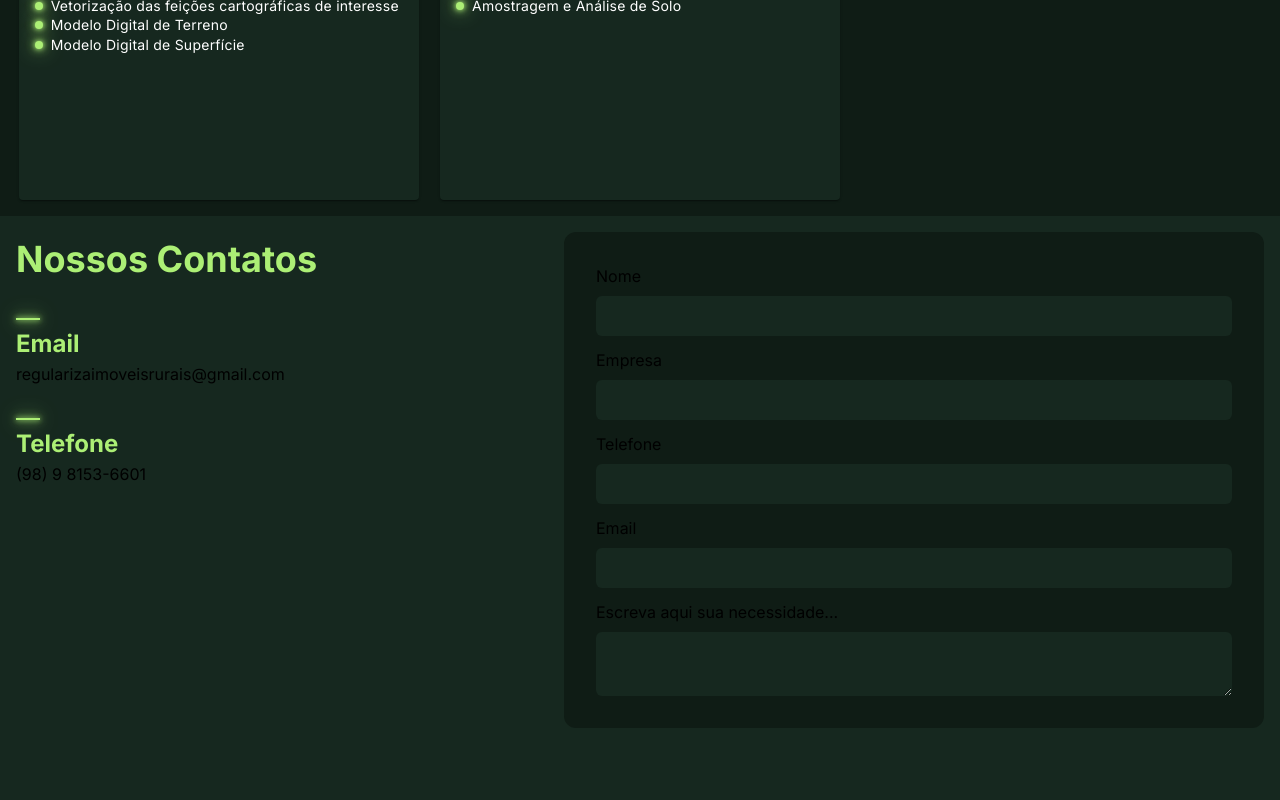
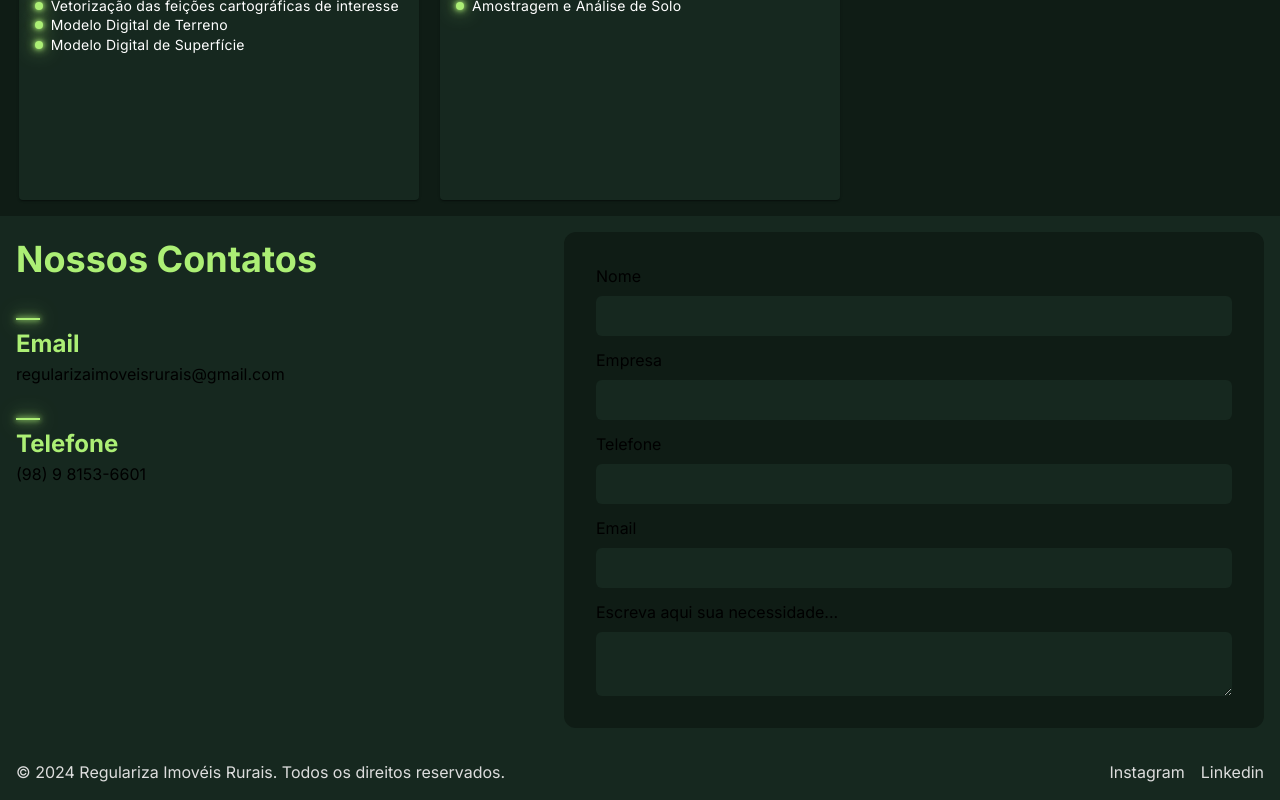
Before and after one commit to paaulorobson/ig-regulariza, a Nuxt app: page / in a window 1280 px wide. Shown: the part 2565-3365 px from the top of the page. Before the commit the page ends 3309 px from the top, so only its background shows below. Built offline with nearby package versions, Linux system fonts and the light colour scheme.

Commit message:
implementa section de footer

```diff
--- /dev/null
+++ b/components/Footer.vue
@@ -0,0 +1,36 @@
+<template>
+  <v-container :style="{ maxWidth: '1536px' }" class="pa-4">
+    <div class="row">
+      <div class="direitos">
+        © 2024 Regulariza Imovéis Rurais. Todos os direitos reservados.
+      </div>
+      <div class="social">
+        <p class="link-social">Instagram</p>
+        <a href="https://www.linkedin.com/in/ig-geotecnologia-e-regulariza%C3%A7%C3%A3o-de-im%C3%B3veis-rurais-371322318/" target="_blank" class="link-social">Linkedin</a>
+      </div>
+    </div>
+  </v-container>
+</template>
+
+<style lang="css" scoped>
+
+.row {
+  display: flex;
+  align-items: center;
+  justify-content: space-between;
+}
+
+.direitos {
+  color: #ddd;
+}
+
+.social {
+  display: flex;
+  align-items: center;
+  gap: 16px;
+}
+
+.link-social {
+  color: #ddd;
+}
+</style>
--- a/layouts/default.vue
+++ b/layouts/default.vue
@@ -6,5 +6,6 @@ import Header from '../components/Header.vue'
 
     <Header/>
     <slot />
+    <Footer />
 
 </template>
```
